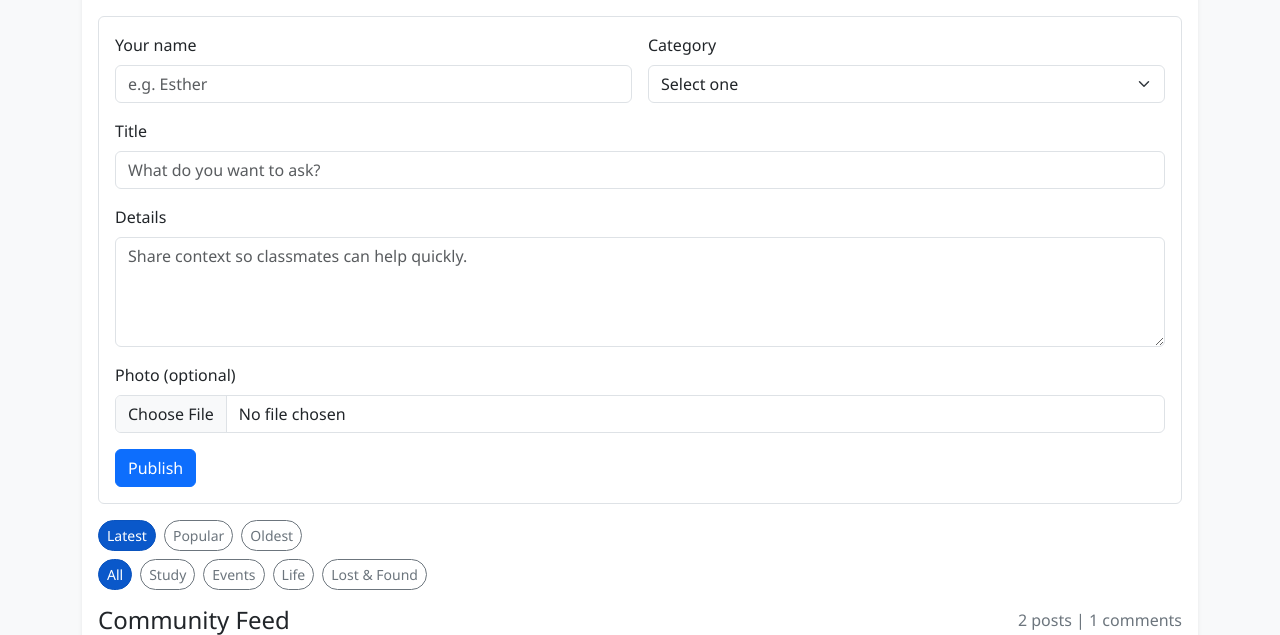
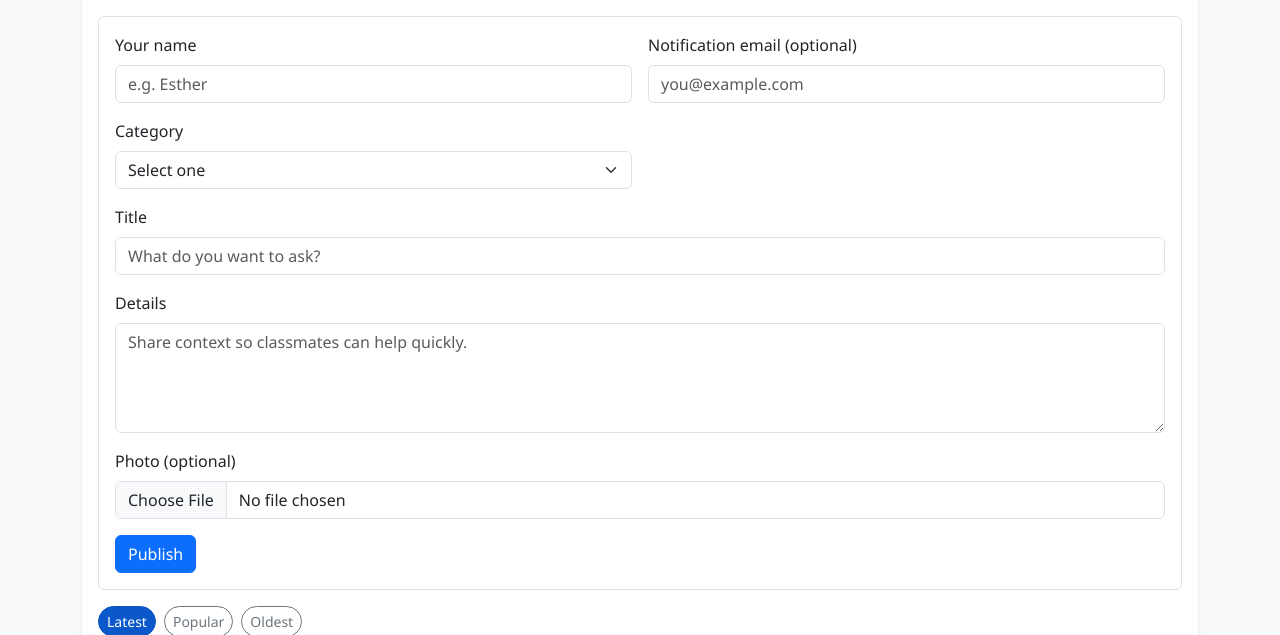
Before and after one commit to SanchiaLakkarvi/AgileWebDevelopment2026, a Flask app: page /forum in a window 1280 px wide, after a click on "Publish Post". Shown: the part 158-793 px from the top of the page. Run offline with Flask 3, Linux system fonts and the light colour scheme.

Commit message:
feat(forum): add Flask-Mail comment notifications and author email support

```diff
--- a/server/__init__.py
+++ b/server/__init__.py
@@ -1,16 +1,32 @@
 """Application factory for the backend server."""
 
+import os
 from pathlib import Path
 
 from flask import Flask
 
-from server.extensions import db
+from server.extensions import db, mail
 from server.forum.routes import forum_bp
 from server.marketplace.routes import marketplace_bp
 
 
 BASE_DIR = Path(__file__).resolve().parent.parent
 DATA_DIR = BASE_DIR / "data"
+
+
+def ensure_forum_schema() -> None:
+    """Apply minimal schema patch for local SQLite without migrations."""
+
+    conn = db.engine.raw_connection()
+    try:
+        cursor = conn.cursor()
+        cursor.execute("PRAGMA table_info(posts)")
+        columns = {row[1] for row in cursor.fetchall()}
+        if "author_email" not in columns:
+            cursor.execute("ALTER TABLE posts ADD COLUMN author_email VARCHAR(120)")
+            conn.commit()
+    finally:
+        conn.close()
 
 
 def create_app() -> Flask:
@@ -26,14 +42,28 @@ def create_app() -> Flask:
     app.config["SECRET_KEY"] = "dev-secret-key"
     app.config["SQLALCHEMY_DATABASE_URI"] = f"sqlite:///{DATA_DIR / 'forum.db'}"
     app.config["SQLALCHEMY_TRACK_MODIFICATIONS"] = False
+    app.config["MAIL_SERVER"] = os.getenv("MAIL_SERVER", os.getenv("SMTP_HOST", ""))
+    app.config["MAIL_PORT"] = int(os.getenv("MAIL_PORT", os.getenv("SMTP_PORT", "587")))
+    app.config["MAIL_USE_TLS"] = os.getenv("MAIL_USE_TLS", "1") == "1"
+    app.config["MAIL_USE_SSL"] = os.getenv("MAIL_USE_SSL", "0") == "1"
+    app.config["MAIL_USERNAME"] = os.getenv("MAIL_USERNAME", os.getenv("SMTP_USER", ""))
+    app.config["MAIL_PASSWORD"] = os.getenv("MAIL_PASSWORD", os.getenv("SMTP_PASS", ""))
+    app.config["MAIL_DEFAULT_SENDER"] = os.getenv(
+        "MAIL_DEFAULT_SENDER",
+        os.getenv("SMTP_FROM", os.getenv("MAIL_USERNAME", os.getenv("SMTP_USER", ""))),
+    )
+    # For this demo project, allow checked-in file config (mail_config.py) to override env vars.
+    app.config.from_pyfile(str(BASE_DIR / "mail_config.py"), silent=True)
 
     # Bind extension and register feature blueprints.
     db.init_app(app)
+    mail.init_app(app)
     app.register_blueprint(marketplace_bp)
     app.register_blueprint(forum_bp)
 
     with app.app_context():
         # Create schema on startup.
         db.create_all()
+        ensure_forum_schema()
 
     return app
--- a/server/extensions.py
+++ b/server/extensions.py
@@ -4,6 +4,8 @@ Keep extension instances in one place to avoid circular imports.
 """
 
 from flask_sqlalchemy import SQLAlchemy
+from flask_mail import Mail
 
 # SQLAlchemy instance is initialized in create_app().
 db = SQLAlchemy()
+mail = Mail()
--- a/server/forum/models.py
+++ b/server/forum/models.py
@@ -10,6 +10,7 @@ class Post(db.Model):
 
     id = db.Column(db.Integer, primary_key=True)
     author = db.Column(db.String(40), nullable=False)
+    author_email = db.Column(db.String(120), nullable=True)
     title = db.Column(db.String(100), nullable=False)
     content = db.Column(db.String(500), nullable=False)
     category = db.Column(db.String(20), nullable=False)
--- a/server/forum/routes.py
+++ b/server/forum/routes.py
@@ -1,9 +1,10 @@
 import os
 from datetime import datetime
 
-from flask import Blueprint, flash, redirect, render_template, request, url_for
+from flask import Blueprint, current_app, flash, redirect, render_template, request, url_for
+from flask_mail import Message
 
-from server.extensions import db
+from server.extensions import db, mail
 from server.forum.models import Comment, Post
 
 forum_bp = Blueprint("forum", __name__)
@@ -40,6 +41,31 @@ def relative_time(value) -> str:
     return format_dt(value)
 
 
+def send_comment_notification(post, comment_author: str, comment_text: str) -> bool:
+    """Send email notification to post owner when a new comment is added."""
+
+    recipient = (post.author_email or "").strip()
+    if not recipient:
+        return False
+
+    if not current_app.config.get("MAIL_SERVER"):
+        return False
+
+    msg = Message(
+        subject=f"GuildSpace: new comment on '{post.title}'",
+        recipients=[recipient],
+    )
+    msg.body = (
+        f"Hi {post.author},\n\n"
+        f"You have a new comment on your post '{post.title}'.\n\n"
+        f"Comment by: {comment_author}\n"
+        f"Comment: {comment_text}\n\n"
+        f"Open forum: {url_for('forum.forum_page', _external=True)}\n"
+    )
+    mail.send(msg)
+    return True
+
+
 @forum_bp.app_context_processor
 def inject_template_helpers():
     # Expose formatting helpers directly to Jinja templates.
@@ -64,6 +90,7 @@ def forum_page() -> str:
 @forum_bp.post("/forum/post")
 def create_post():
     author = str(request.form.get("author", "")).strip()
+    author_email = str(request.form.get("author_email", "")).strip()
     title = str(request.form.get("title", "")).strip()
     content = str(request.form.get("content", "")).strip()
     category = str(request.form.get("category", "")).strip()
@@ -95,6 +122,7 @@ def create_post():
 
     post = Post(
         author=author,
+        author_email=author_email,
         title=title,
         content=content,
         category=category,
@@ -125,7 +153,7 @@ def dislike_post(post_id: int):
 
 @forum_bp.post("/forum/<int:post_id>/comment")
 def add_comment(post_id: int):
-    _ = db.get_or_404(Post, post_id)
+    post = db.get_or_404(Post, post_id)
 
     author = str(request.form.get("author", "You")).strip() or "You"
     text = str(request.form.get("text", "")).strip()
@@ -142,6 +170,15 @@ def add_comment(post_id: int):
     )
     db.session.commit()
 
+    try:
+        sent = send_comment_notification(post, author, text)
+        if sent:
+            flash("Comment added. Email notification sent.", "success")
+            return redirect(url_for("forum.forum_page", _anchor=f"post-{post_id}"))
+    except Exception:
+        flash("Comment added, but email notification failed.", "warning")
+        return redirect(url_for("forum.forum_page", _anchor=f"post-{post_id}"))
+
     # PRG pattern: avoid duplicate form submissions on refresh.
     flash("Comment added.", "success")
     return redirect(url_for("forum.forum_page", _anchor=f"post-{post_id}"))
--- a/src/pages/Forum/forum.js
+++ b/src/pages/Forum/forum.js
@@ -157,8 +157,10 @@
     if (!panel) {
       return;
     }
-    const postCard = button.closest(".post-item");
-    const commentCount = Number(postCard?.dataset.comments || 0);
+
+    if (!button.dataset.defaultLabel) {
+      button.dataset.defaultLabel = button.innerHTML;
+    }
 
     const isHidden = panel.hasAttribute("hidden");
     if (isHidden) {
@@ -166,7 +168,7 @@
       button.setAttribute("aria-expanded", "true");
       button.classList.remove("btn-outline-primary");
       button.classList.add("btn-primary", "active");
-      button.textContent = `Hide ${commentCount}`;
+      button.textContent = "Hide";
       return;
     }
 
@@ -174,7 +176,7 @@
     button.setAttribute("aria-expanded", "false");
     button.classList.remove("btn-primary", "active");
     button.classList.add("btn-outline-primary");
-    button.textContent = `Comments ${commentCount}`;
+    button.innerHTML = button.dataset.defaultLabel;
   });
 
   window.addEventListener("resize", () => {
--- a/templates/forum.html
+++ b/templates/forum.html
@@ -38,6 +38,12 @@
               <label class="form-label" for="authorInput">Your name</label>
               <input id="authorInput" name="author" class="form-control" type="text" maxlength="40"
                 placeholder="e.g. Esther" required />
+            </div>
+
+            <div class="col-md-6">
+              <label class="form-label" for="authorEmailInput">Notification email (optional)</label>
+              <input id="authorEmailInput" name="author_email" class="form-control" type="email"
+                maxlength="120" placeholder="you@example.com" />
             </div>
 
             <div class="col-md-6">
```
Also changed, not shown: mail_config.py (added, +11 -0 lines), README.md, data/forum.db, src/uploads/1777236116752.jpg (added).
